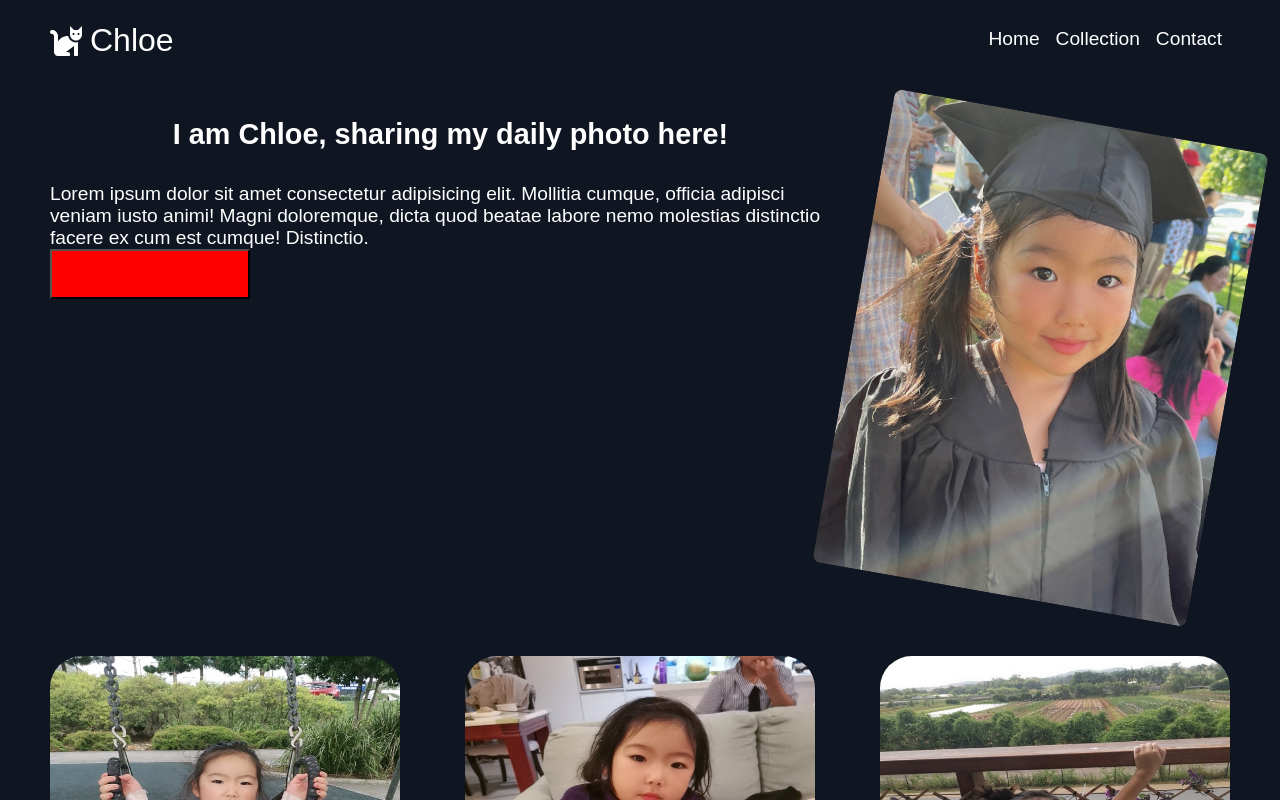
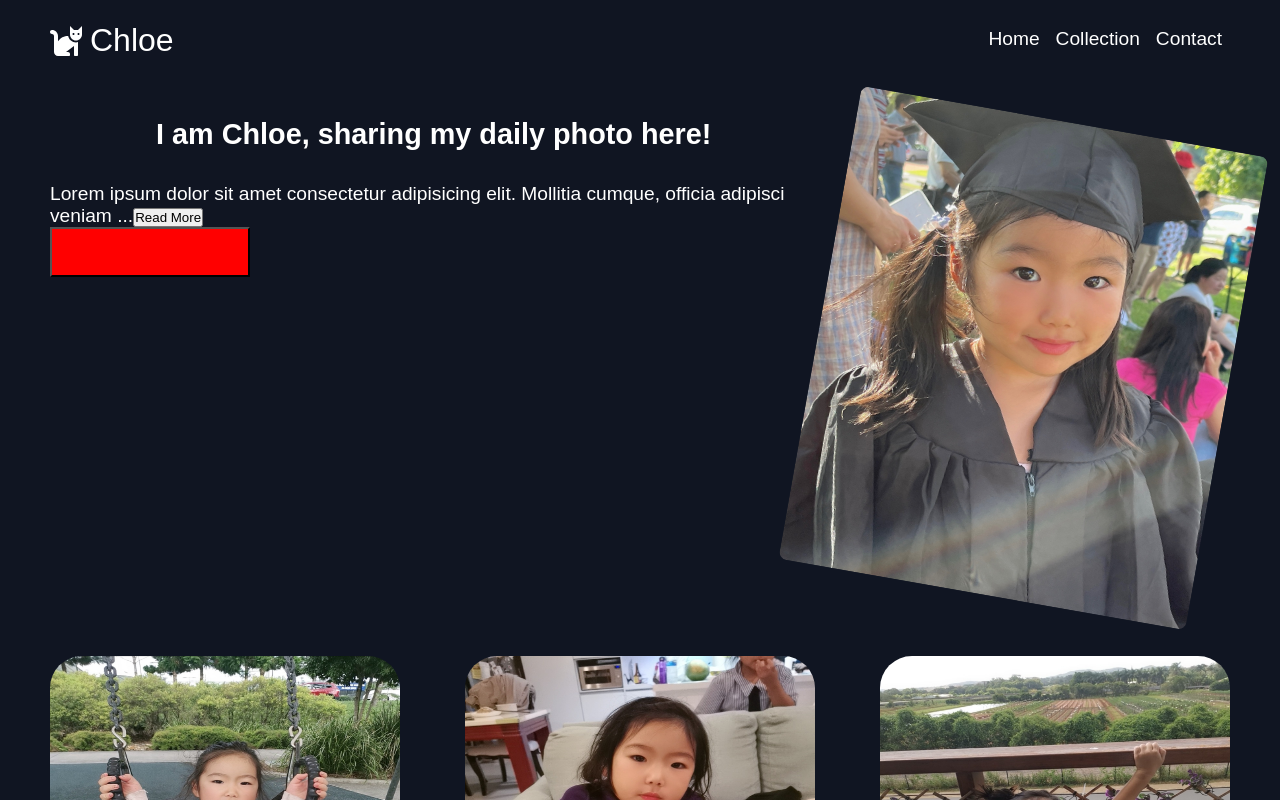
Before and after one commit to eunbiggabi/Image-website, a React (Create React App) app: page / in a window 1280 px wide. Shown: the top 800 px of the page. Built offline with nearby package versions, Linux system fonts and the light colour scheme.

Commit message:
add readMore

```diff
--- a/src/components/pages/home/home.jsx
+++ b/src/components/pages/home/home.jsx
@@ -1,3 +1,4 @@
+import React, { useState } from 'react';
 import {
   HomeSection,
   HomeContainer,
@@ -11,14 +12,20 @@ import {
   HomeSideImage1,
   HomeSideImage2,
   HomeSideImage3,
-} from "./home.styles";
-import MainImage from "../../../assets/images/home/profile.jpeg";
-import SideImage1 from "../../../assets/images/home/homeSide1.jpeg";
-import SideImage2 from "../../../assets/images/home/homeSide2.jpeg";
-import SideImage3 from "../../../assets/images/home/homeSide3.jpeg";
-import { Button } from "../../button/button.styles";
+} from './home.styles';
+import MainImage from '../../../assets/images/home/profile.jpeg';
+import SideImage1 from '../../../assets/images/home/homeSide1.jpeg';
+import SideImage2 from '../../../assets/images/home/homeSide2.jpeg';
+import SideImage3 from '../../../assets/images/home/homeSide3.jpeg';
+import { Button } from '../../button/button.styles';
 
 export default function Home() {
+  const [readMore, setReadMore] = useState(false);
+  const homeDescription = `Lorem ipsum dolor sit amet consectetur adipisicing elit. Mollitia
+  cumque, officia adipisci veniam iusto animi! Magni doloremque,
+  dicta quod beatae labore nemo molestias distinctio facere ex cum
+  est cumque! Distinctio. Lorem ipsum dolor sit amet consectetur adipisicing elit. Animi cumque ipsum quia soluta eveniet, libero adipisci molestias quam vero earum hic, tempora error qui minus, ut consectetur reprehenderit accusamus accusantium? Lorem ipsum dolor sit amet, consectetur adipisicing elit. Rem magni nisi hic doloribus voluptas, non assumenda mollitia explicabo est. Esse ea perferendis neque minus pariatur quam temporibus eum dolor incidunt?`;
+
   return (
     <HomeSection>
       <HomeContainer>
@@ -26,10 +33,12 @@ export default function Home() {
           <HomeInfo>
             <HomeTitle>I am Chloe, sharing my daily photo here!</HomeTitle>
             <HomeDescription>
-              Lorem ipsum dolor sit amet consectetur adipisicing elit. Mollitia
-              cumque, officia adipisci veniam iusto animi! Magni doloremque,
-              dicta quod beatae labore nemo molestias distinctio facere ex cum
-              est cumque! Distinctio.
+              {readMore
+                ? homeDescription
+                : `${homeDescription.substring(0, 100)}...`}
+              <button onClick={() => setReadMore(!readMore)}>
+                {readMore ? 'Show Less' : 'Read More'}
+              </button>
             </HomeDescription>
             <Button bg="red" />
           </HomeInfo>
```
Also changed, not shown: 1 other file (tests, documents, lock files or other folders).
